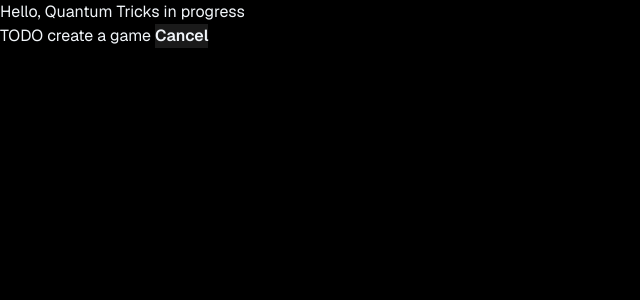
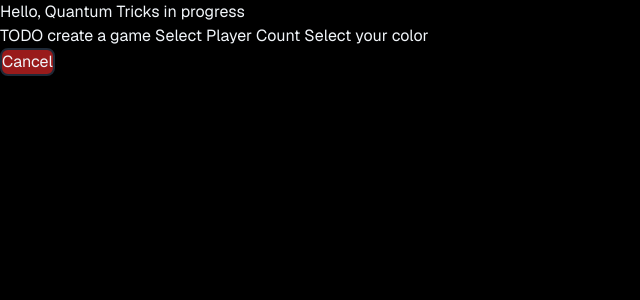
Before and after one commit to thirdthoughts/quantum-tricks, a Next.js app: page / in a window 1280 px wide. Both pictures are taken after a click on the button "New Game". Shown: the top 300 px of the page, without its empty margins (0-640 px from the left). Built offline with nearby package versions, Linux system fonts and the light colour scheme.

Commit message:
initial work on Create Game component

```diff
--- a/src/app/page.tsx
+++ b/src/app/page.tsx
@@ -3,6 +3,27 @@
 import { useState } from "react";
 
 const games = [];
+
+interface createGameProps {
+  onCancel: () => void;
+}
+
+function CreateGame({ onCancel }: createGameProps) {
+  return (
+    <div>
+      TODO create a game
+      Select Player Count
+      Select your color
+      <button
+        className="flex cursor-pointer select-none items-center justify-center rounded-lg border-2
+border-gray-800 bg-red-800"
+        onMouseDown={() => onCancel()}
+      >
+        Cancel
+      </button>
+    </div>
+  );
+}
 
 export default function HomePage() {
   const [creating, setCreating] = useState(false);
@@ -10,20 +31,13 @@ export default function HomePage() {
     <div className="">
       Hello, Quantum Tricks in progress
       {creating && (
-        <div>
-          TODO create a game{" "}
-          <button
-            className="bg-white/10 font-semibold transition hover:bg-white/20"
-            onMouseDown={() => setCreating(false)}
-          >
-            Cancel
-          </button>
-        </div>
+        <CreateGame onCancel={() => setCreating(false)}></CreateGame>
       )}
       {!creating && (
         <div>
           <button
-            className="bg-white/10 font-semibold transition hover:bg-white/20"
+            className="flex cursor-pointer select-none items-center justify-center rounded-lg border-2
+     border-gray-800 bg-green-800"
             onMouseDown={() => setCreating(true)}
           >
             New Game
```
